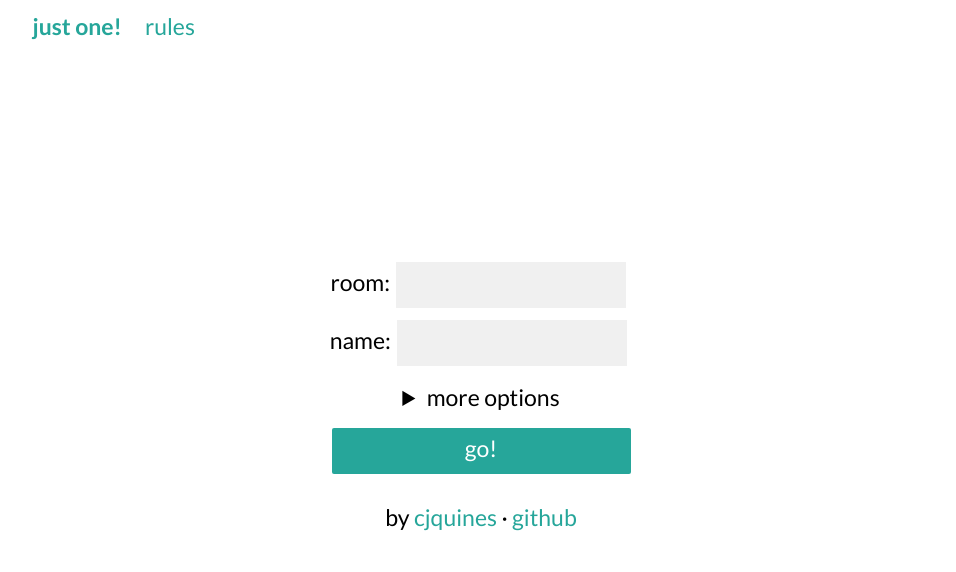
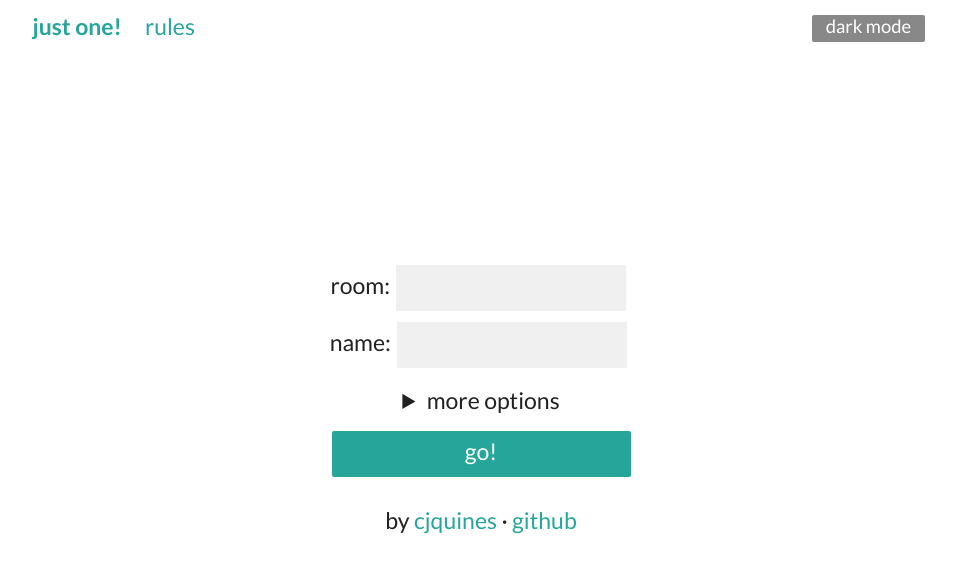
Before and after one commit to cjquines/just-one, a React (Create React App) app in the folder client/: page / in a window 1280 px wide. Shown: the top 572 px of the page, without its empty margins (159-1115 px from the left). Built offline with nearby package versions, Linux system fonts and the light colour scheme.

Commit message:
add dark mode

```diff
--- a/client/src/App.css
+++ b/client/src/App.css
@@ -1,4 +1,24 @@
 @import url("https://fonts.googleapis.com/css2?family=Lato:wght@400;700&display=swap");
+
+html {
+  --bg-color: #fff;
+  --input-bg-color: #f0f0f0;
+  --text-color: #212121;
+  --button-color: #26a69a;
+  --button-highlight: #2bbbad;
+  --button-gray: #888;
+  --button-gray-highlight: #999;
+}
+
+html.dark {
+  --bg-color: #000;
+  --input-bg-color: #222;
+  --text-color: #fff;
+  --button-color: #81e6dd;
+  --button-highlight: #5cada6;
+  --button-gray: #888;
+  --button-gray-highlight: #999;
+}
 
 @media all and (min-width: 760px) {
   body {
@@ -62,7 +82,8 @@
 }
 
 body {
-  background-color: #fff;
+  background-color: var(--bg-color);
+  color: var(--text-color);
   margin: 0;
   padding: 0;
 }
@@ -75,10 +96,10 @@
 }
 
 button {
-  background-color: #26a69a;
+  background-color: var(--button-color);
   border-radius: 2px;
   border: none;
-  color: #fff;
+  color: var(--bg-color);
   cursor: pointer;
   font: inherit;
   height: 2em;
@@ -91,7 +112,7 @@
 }
 
 button:hover {
-  background-color: #2bbbad;
+  background-color: var(--button-highlight);
   transition: 0.3s background-color;
 }
 
@@ -102,19 +123,20 @@
 }
 
 button.gray {
-  background-color: #888;
+  background-color: var(--button-gray);
 }
 
 button.gray:hover {
-  background-color: #999;
+  background-color: var(--button-gray-highlight);
 }
 
 input,
 select,
 textarea {
-  background: #f0f0f0;
+  background: var(--input-bg-color);
+  color: var(--text-color);
   border: none;
-  border-bottom: 2px solid #f0f0f0;
+  border-bottom: 2px solid var(--input-bg-color);
   border-radius: 0;
   box-sizing: border-box;
   font: inherit;
@@ -133,20 +155,20 @@
 
 input:focus,
 select:focus {
-  border-bottom: 2px solid #2bbbad;
+  border-bottom: 2px solid var(--button-highlight);
   outline: none;
   transition: 0.3s border-bottom;
 }
 
 a {
-  border-bottom: 2px solid #fff;
+  border-bottom: 2px solid var(--bg-color);
   box-sizing: border-box;
-  color: #26a69a;
+  color: var(--button-color);
   text-decoration: none;
   transition: 0.3s border-bottom;
 }
 
 a:hover {
-  border-bottom: 2px solid #26a69a;
+  border-bottom: 2px solid var(--button-color);
   transition: 0.3s border-bottom;
 }
--- a/client/src/App.js
+++ b/client/src/App.js
@@ -7,6 +7,22 @@
 import "./App.css";
 
 class App extends Component {
+  componentDidMount() {
+    let scheme = localStorage.getItem("color-scheme");
+    if (!scheme) {
+      const defaultScheme =
+        window.matchMedia &&
+        window.matchMedia("(prefers-color-scheme: dark)").matches
+          ? "dark"
+          : "light";
+      localStorage.setItem("color-scheme", defaultScheme);
+      scheme = defaultScheme;
+    }
+    if (scheme === "dark") {
+      document.querySelector("html").classList.add("dark");
+    }
+  }
+
   render() {
     return (
       <div className="App-Wrapper">
--- a/client/src/NavBar.js
+++ b/client/src/NavBar.js
@@ -23,7 +23,7 @@
             rules
           </Link>
         </span>
-        {this.props.roomName && (
+        {this.props.roomName ? (
           <span className="NavBar-Room">
             {`room: ${this.props.roomName}`}
             <button
@@ -33,6 +33,26 @@
               change
             </button>
           </span>
+        ) : (
+          <span className="NavBar-Room">
+            <button
+              className="small gray"
+              onClick={(e) => {
+                const current = localStorage.getItem("color-scheme") || "light";
+                localStorage.setItem(
+                  "color-scheme",
+                  current === "light" ? "dark" : "light"
+                );
+                if (current === "light") {
+                  document.querySelector("html").classList.add("dark");
+                } else {
+                  document.querySelector("html").classList.remove("dark");
+                }
+              }}
+            >
+              dark mode
+            </button>
+          </span>
         )}
       </nav>
     );
```
